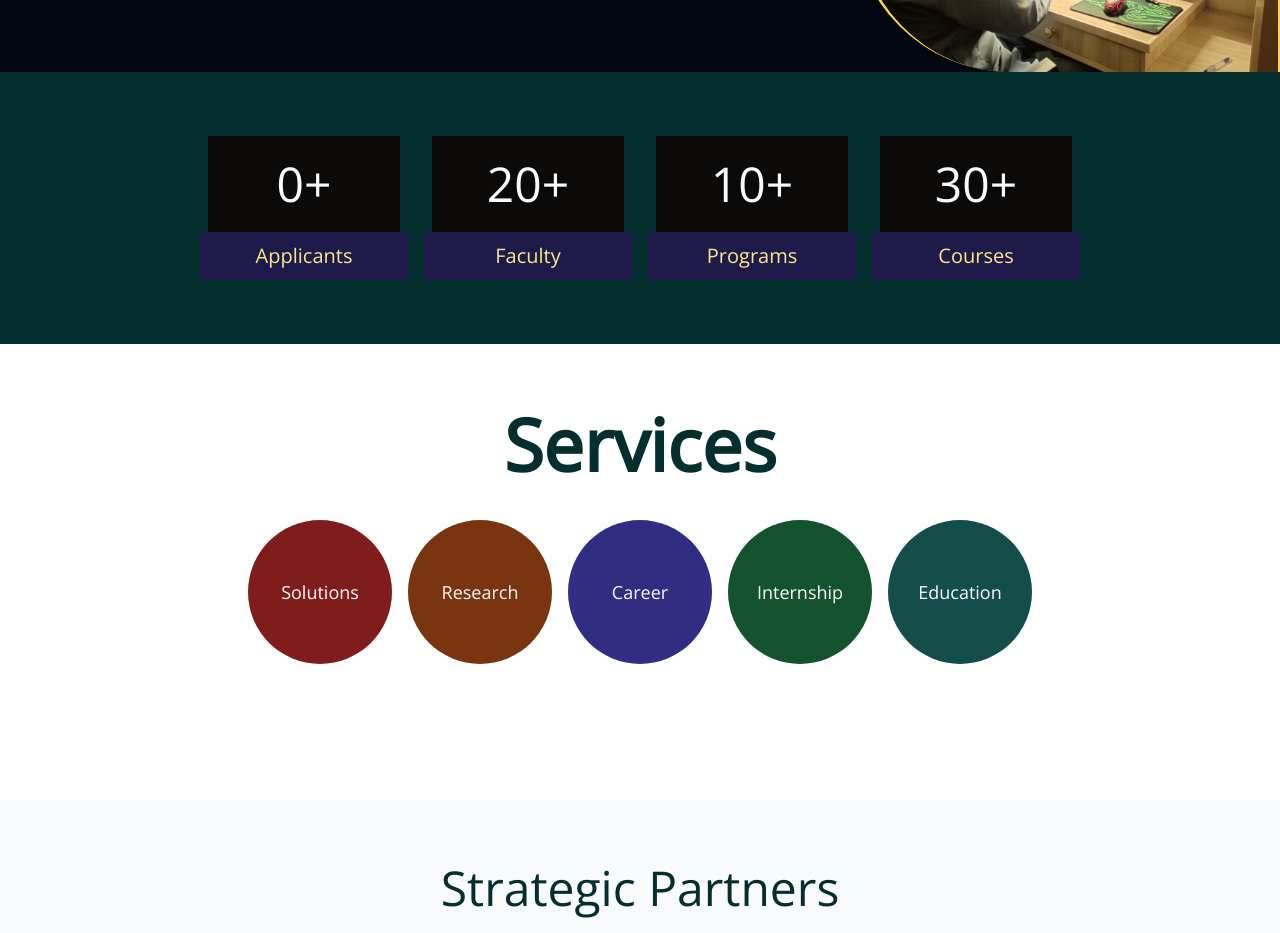
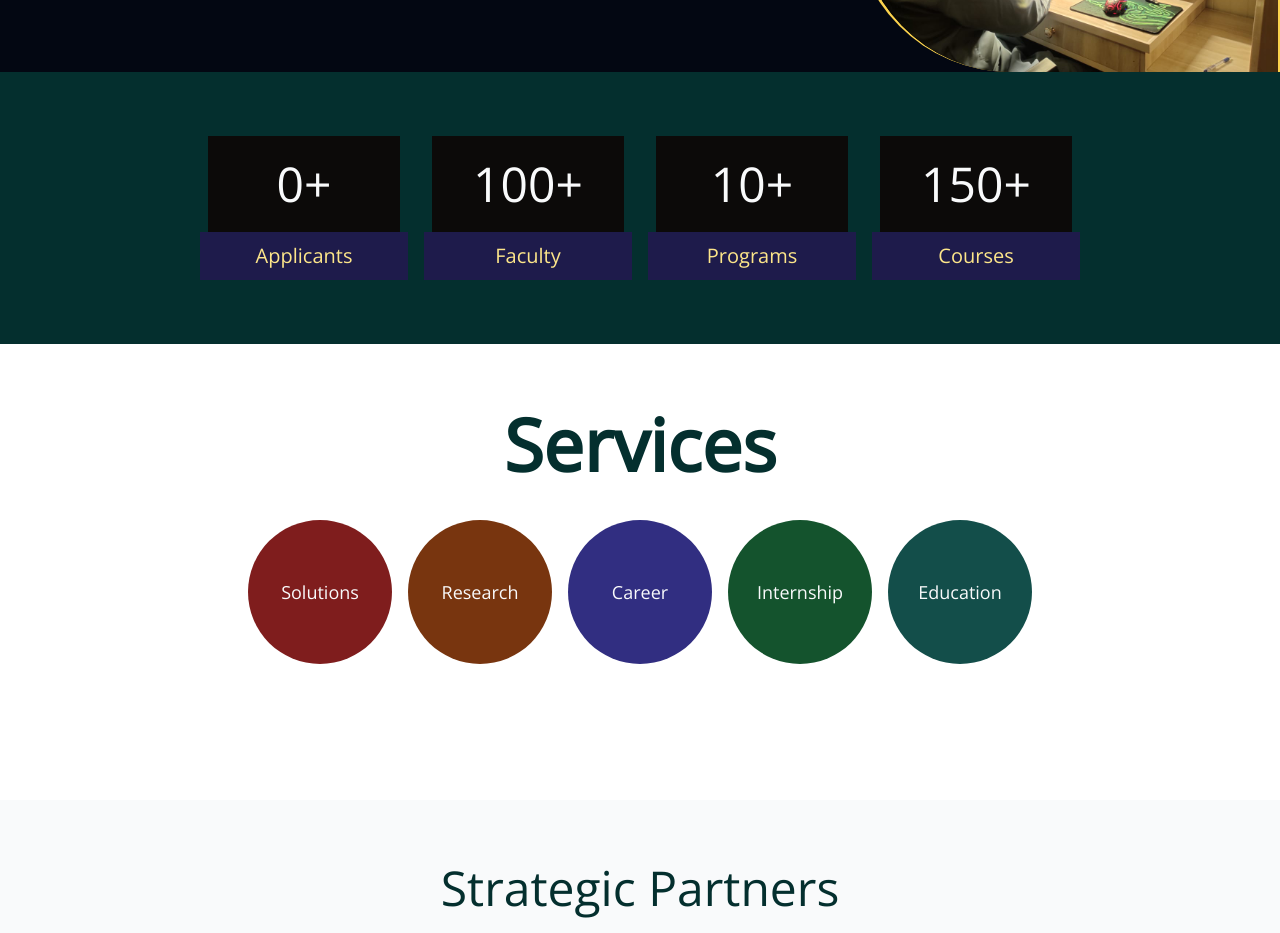
Before and after one commit to mvut/mvut, a Next.js app: page / in a window 1280 px wide. Shown: the part 3600-4533 px from the top of the page. Built offline with nearby package versions, Linux system fonts and the light colour scheme; no server answers.

Commit message:
Statistics updates

```diff
--- a/app/components/statistics.tsx
+++ b/app/components/statistics.tsx
@@ -29,7 +29,7 @@ export default function StatisticsComponent(){
             </div>
 
             <div className={'flex flex-col items-center justify-center '}>
-                <p className={'flex items-center justify-center text-5xl text-gray-50 bg-stone-950 h-24 w-48 rounded-lg'}>20+</p>
+                <p className={'flex items-center justify-center text-5xl text-gray-50 bg-stone-950 h-24 w-48 rounded-lg'}>100+</p>
                 <p className={'flex items-center justify-center text-xl text-amber-200 bg-indigo-950 h-12 w-52'}>
                     <Link href={'/pages/faculty'} className={'hover:underline hover:underline-offset-4 hover:text-gray-200'}>Faculty</Link>
                 </p>
@@ -43,7 +43,7 @@ export default function StatisticsComponent(){
             </div>
 
             <div className={'flex flex-col items-center justify-center '}>
-                <p className={'flex items-center justify-center text-5xl text-gray-50 bg-stone-950 h-24 w-48 rounded-lg'}>30+</p>
+                <p className={'flex items-center justify-center text-5xl text-gray-50 bg-stone-950 h-24 w-48 rounded-lg'}>150+</p>
                 <p className={'flex items-center justify-center text-xl text-amber-200 bg-indigo-950 h-12 w-52'}>
                     <Link href={'/pages/courses'} className={'hover:underline hover:underline-offset-4 hover:text-gray-200'}>Courses</Link>
                 </p>
--- a/app/layout.tsx
+++ b/app/layout.tsx
@@ -1,7 +1,6 @@
 import type { Metadata } from "next";
 import { Open_Sans } from "next/font/google";
 import "./globals.css";
-import NavbarComponent from "@/app/components/navbar";
 import FooterComponent from "@/app/components/footer";
 import Template from "@/app/template";
 import MyHeaderComponent from "@/app/components/myheader";
@@ -20,16 +19,13 @@ export default function RootLayout({
 }>) {
   return (
     <html lang="en" className={'scroll-smooth'}>
-
       <body className={inter.className}>
       <Template>
          <MyHeaderComponent />
-      {/*<NavbarComponent/>*/}
       {children}
       <FooterComponent/>
     </Template>
       </body>
-
     </html>
   );
 }
--- a/app/pages/faculty/page.tsx
+++ b/app/pages/faculty/page.tsx
@@ -3,7 +3,7 @@ import Younas from '@/public/faculty/younis.jpg';
 import Mst from '@/public/faculty/mst.jpg';
 import Hussain from '@/public/faculty/hussain.jpg';
 import ArshadIqbal from '@/public/faculty/arshadiqbal.jpg';
-import GhulamAbbas from '@/public/faculty/gabbas.jpg';
+import GhulamAbbas from '@/public/faculty/gabbas2.jpeg';
 import Daha from '@/public/faculty/daha.jpg';
 import Arshad from '@/public/faculty/arshadit.jpg';
 import Gami from '@/public/faculty/gami.jpg';
@@ -20,10 +20,7 @@ import Sohail from '@/public/faculty/sohail2.jpg';
 import Hameed from '@/public/faculty/hameed.jpg';
 import Yasir from '@/public/faculty/yasir.jpg';
 import Kamran from '@/public/faculty/kamran.jpg';
-
 import Image from "next/image";
-import Link from "next/link";
-import {Ham} from "lucide-react";
 
 export default function FacultyComponent(){
     return(
@@ -99,7 +96,7 @@ export default function FacultyComponent(){
                     </div>
                     <div className={'flex flex-col items-center justify-center'}>
                         <h2 className={'text-lg font-bold'}>Abbas Muhammad</h2>
-                        <h2 className={'text-sm'}>MS (CS), M. Ed.</h2>
+                        <h2 className={'text-sm'}>MS (CS), B. Ed.</h2>
                         <h2 className={'text-sm'}>Instructor SE & Databases</h2>
                         <h2 className={'text-sm'}>Pakistan</h2>
                     </div>
--- a/app/pages/study/page.tsx
+++ b/app/pages/study/page.tsx
@@ -42,6 +42,13 @@ export default function StudySchemeComponent(){
                     > <MdWebhook size={20}/>
                         Core Web Technologies (CWT)
                     </Link>
+
+                    <Link href={'/pages/courses'}
+                          className={'flex gap-2 items-center justify-center hover:text-red-500 transition-all delay-50'}
+                    > <MdWebhook size={20}/>
+                        Short Courses
+                    </Link>
+
                 </div>
                 <div className={'flex flex-col py-6 items-start gap-4'}>
                     <p className={'text-xl text-teal-700 font-bold'}>Computer Science Professional Studies (CSPS)</p>
@@ -100,13 +107,6 @@ export default function StudySchemeComponent(){
                         Certificate of Philosophy in Web Development (CPWD)
                     </Link>
 
-                    <Link href={'/pages/courses'}
-                          className={'flex gap-2 items-center justify-center hover:text-red-500 transition-all delay-50'}
-                    > <MdWebhook size={20}/>
-                        Short Courses
-                    </Link>
-
-
                 </div>
             </div>
         </div>
```
Also changed, not shown: public/faculty/gabbas2.jpeg (added).
